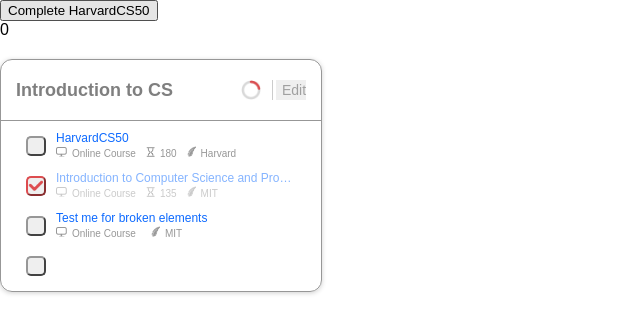
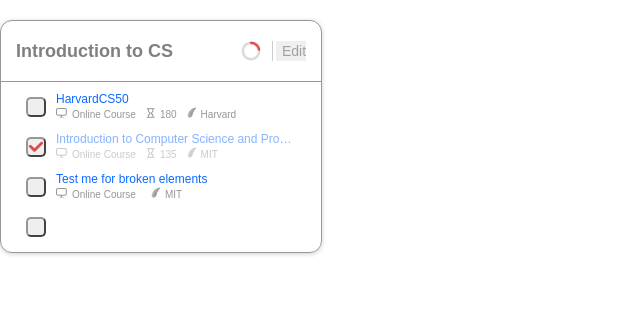
Before and after one commit to flfk/curriculum-tracker, a React (Create React App) app: page / in a window 1280 px wide. Shown: the top 334 px of the page, without its empty margins (0-640 px from the left). Built offline with nearby package versions, Linux system fonts and the light colour scheme.

Commit message:
set up static tick button in Subject component

```diff
--- a/src/components/App.js
+++ b/src/components/App.js
@@ -51,20 +51,20 @@
     };
   }
 
-  onTickBtn = () => {
+  onTickBtn = (e, subject) => {
     const topic0Copy = Object.assign({}, this.state.topic0);
     topic0Copy['subjects']['0']['isComplete'] = !topic0Copy['subjects']['0']['isComplete'];
     // console.log(topic0Copy);
     // console.log(topic0Copy['subjects']['0']['isComplete']);
     this.setState({ topic: topic0Copy })
+    console.log('Ive been clicked');
+    console.log(e.target.className)
   }
 
   render() {
     return (
       <div className="App">
-        <button onClick={this.onTickBtn}>Complete HarvardCS50</button>
-        <div>{this.state.testNumber}</div>
-        <Topic key="0" topic={this.state.topic0} />
+        <Topic key="0" topic={this.state.topic0} onTickBtn={this.onTickBtn}/>
       </div>
     );
   }
--- a/src/components/Subject.js
+++ b/src/components/Subject.js
@@ -14,7 +14,7 @@
 const COMPLETED_TAGS_CLASS = 'subjectTagsDiv subjectTagsDivCompleted';
 
 const Subject = (props) => {
-  const { subject } = props;
+  const { subject, onTickBtn } = props;
 
   const {
     type, duration, author, link,
@@ -28,20 +28,18 @@
   let subjectLinkClass = NOT_COMPLETED_SUBJECT_LINK_CLASS;
   let TagDivClass = NOT_COMPLETED_TAGS_CLASS;
 
-  let tickBtn = (
-    <div>
-      <button className={tickClass} />
-    </div>
-  );
+  let tickBtn = <button className={tickClass} onClick={onTickBtn} />;
+
+  let tickDiv = <div> {tickBtn} </div>;
 
   if (subject.isComplete) {
     tickClass = COMPLETED_TICK_CLASS;
     subjectLinkClass = COMPLETED_SUBJECT_LINK_CLASS;
     TagDivClass = COMPLETED_TAGS_CLASS;
 
-    tickBtn = (
+    tickDiv = (
       <div>
-        <button className={tickClass} />
+        { tickBtn }
         <img src={iconTick} alt="Tick" className="tick" />
       </div>
     );
@@ -49,7 +47,8 @@
 
   return (
     <div className="subject">
-      {tickBtn}
+      <div className="tickBtn" />
+      {tickDiv}
       <a className={subjectLinkClass} href={link}>{ subject.name}</a>
       <div className={TagDivClass}>
         <div className="subjectTag">{ typeTag }</div>
--- a/src/components/Topic.js
+++ b/src/components/Topic.js
@@ -7,13 +7,13 @@
 import iconProgressBar from '../icons/RoundProgress.png';
 
 const Topic = (props) => {
-  const { topic } = props;
+  const { topic, onTickBtn } = props;
 
   const { name } = topic;
   const { subjects } = topic;
 
   const subjectDivs = Object.keys(subjects)
-    .map(subjectID => <Subject key={subjectID} subject={subjects[subjectID]} />);
+    .map(subjectID => <Subject key={subjectID} subject={subjects[subjectID]} onTickBtn={onTickBtn} />);
 
   return (
     <div className="topic">
```
